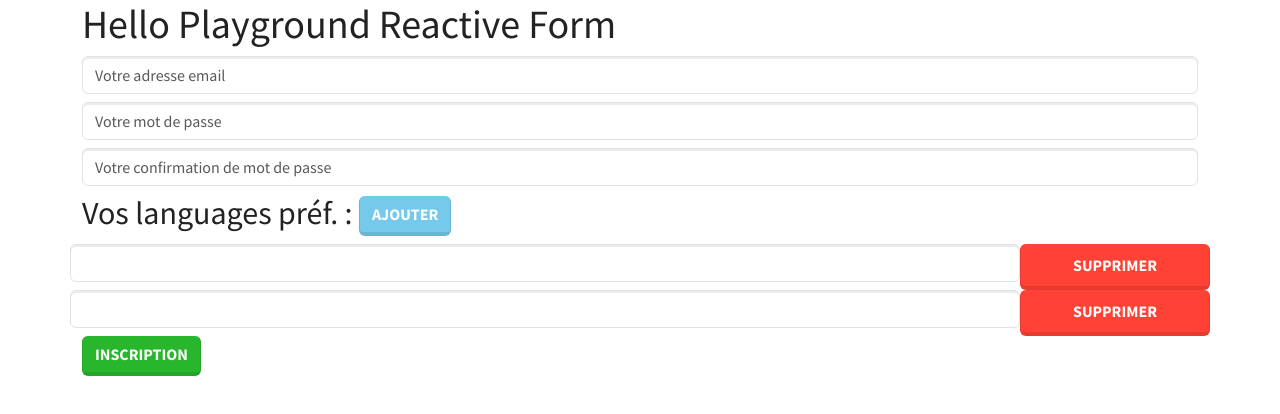
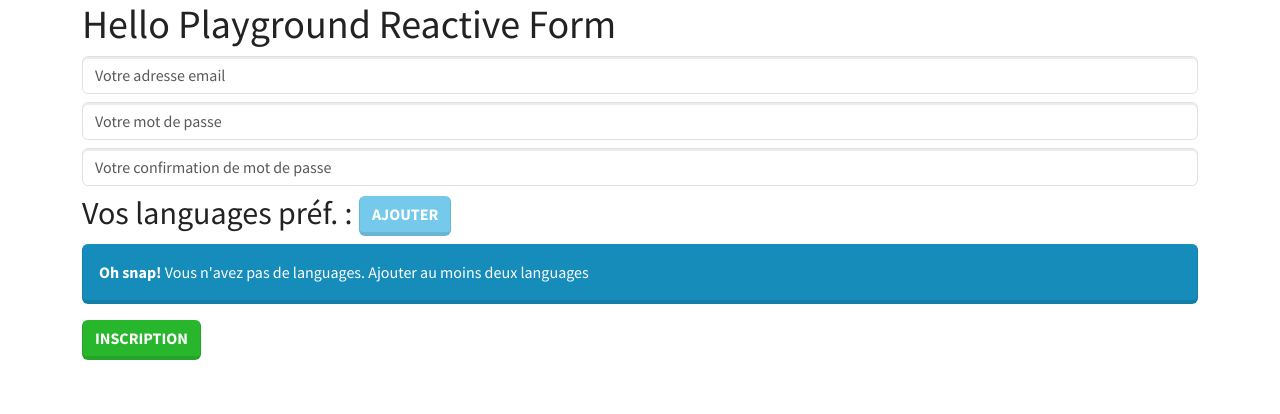
Before and after one commit to lechatgraphique/angular-avance, an Angular app: page / in a window 1280 px wide. Shown: the top 414 px of the page. Built offline with nearby package versions, Linux system fonts and the light colour scheme.

Commit message:
RF : Collections de groupes avec FormArray

```diff
--- a/projects/playground/src/app/app.component.html
+++ b/projects/playground/src/app/app.component.html
@@ -55,8 +55,12 @@
     <div class="alert alert-dismissible alert-primary" *ngIf="languages.controls.length === 0">
       <strong>Oh snap!</strong> Vous n'avez pas de languages. Ajouter au moins deux languages
     </div>
-    <div class="row" *ngFor="let language of languages.controls; let i = index">
-      <input [formControl]="language" class="form-control mb-2 col" type="text" name="{{language}}" id="{{language}}">
+    <div class="row" [formGroup]="group" *ngFor="let group of languages.controls; let i = index">
+      <input formControlName="name" class="form-control mb-2 col" type="text" name="{{group}}" id="{{group}}">
+      <select formControlName="level" class="form-control col">
+        <option value="debutant">débutant</option>
+        <option value="confirme">confirmé</option>
+      </select>
       <button type="button" class="btn btn-danger col-2" (click)="languages.removeAt(i)">Supprimer</button>
     </div>
     <button class="btn btn-success">Inscription</button>
--- a/projects/playground/src/app/app.component.ts
+++ b/projects/playground/src/app/app.component.ts
@@ -37,16 +37,16 @@ export class AppComponent {
         confirmPasswordValidator
       ]
     }),
-    languages: new FormArray<FormControl>([
-      new FormControl(),
-      new FormControl()
-    ])
+    languages: new FormArray<FormGroup>([]),
   });
 
   addLanguage(): void {
-    this.languages.push(new FormControl());
+    this.languages.push(new FormGroup({
+      name: new FormControl(),
+      level: new FormControl('debutant')
+    }));
   }
-  get languages(): FormArray<FormControl> {
+  get languages(): FormArray<FormGroup> {
     return this.inscription.controls.languages;
   }
   get email(): FormControl {
```
